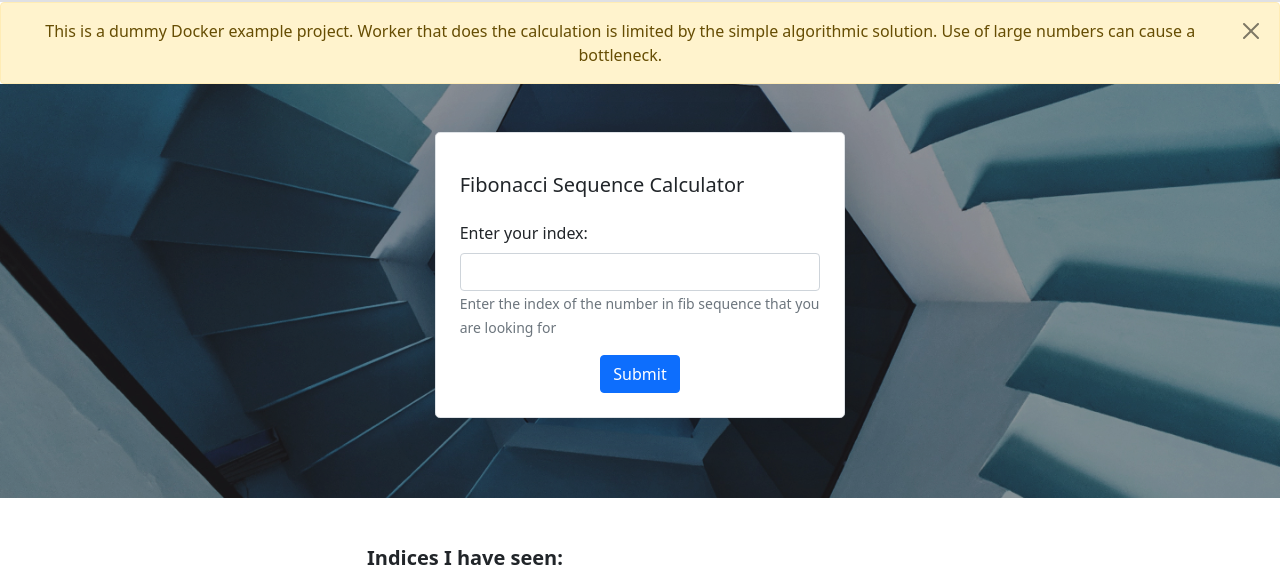
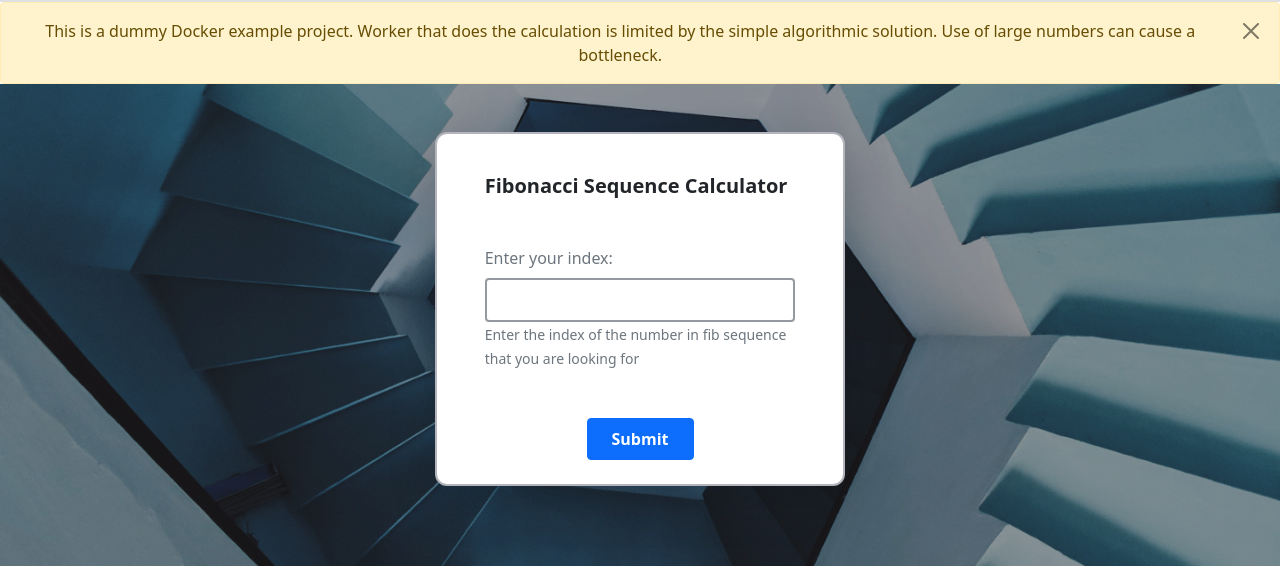
Before and after one commit to Manojlovic1998/running-multi-container-app-on-k8s, a React (Create React App) app in the folder client/: page / in a window 1280 px wide. Shown: the part 82-650 px from the top of the page. Built offline with nearby package versions, Linux system fonts and the light colour scheme; no server answers.

Commit message:
Add custom style to IndexForm component

```diff
--- /dev/null
+++ b/client/src/Components/Forms/IndexForm.css
@@ -0,0 +1,37 @@
+.form-wrapper {
+  border: 2px solid rgba(4, 9, 33, 0.3);
+  border-radius: 12px;
+}
+
+.input-label {
+  color: #6c757d;
+}
+
+.index-input.form-control {
+  max-width: 349px;
+  min-height: 44px;
+  border: 2px solid rgba(4, 9, 33, 0.42);
+}
+
+.form-group-wrapper {
+  max-width: 349px;
+  margin: auto;
+}
+
+/* Chrome, Safari, Edge, Opera */
+input::-webkit-outer-spin-button,
+input::-webkit-inner-spin-button {
+  -webkit-appearance: none;
+  margin: 0;
+}
+
+/* Firefox */
+input[type="number"] {
+  -moz-appearance: textfield;
+}
+
+.form-heading {
+  max-width: 349px;
+  margin-left: auto;
+  margin-right: auto;
+}
--- a/client/src/Components/Forms/IndexForm.js
+++ b/client/src/Components/Forms/IndexForm.js
@@ -1,31 +1,39 @@
 import React from "react";
 import { Form, Button, Col } from "react-bootstrap";
-
+import "./IndexForm.css";
 const IndexForm = (props) => {
   return (
     <Col
       lg={4}
       md={5}
       sm={7}
-      className={"mx-auto shadow-lg py-4 px-4 rounded-3 border bg-white"}
+      className={"mx-auto shadow-lg py-4 px-5 bg-white form-wrapper"}
     >
-      <h1 className={"fs-5 mb-4 mt-3"}>Fibonacci Sequence Calculator</h1>
+      <h1 className={"fs-5 mb-5 mt-3 fw-bolder form-heading"}>
+        Fibonacci Sequence Calculator
+      </h1>
       <Form onSubmit={props.onIndexSubmit}>
-        <Form.Group>
-          <Form.Label htmlFor="index">Enter your index:</Form.Label>
-          <Form.Control
-            type="text"
+        <Form.Group className={"form-group-wrapper"}>
+          <Form.Label htmlFor="index" className={"input-label"}>
+            Enter your index:
+          </Form.Label>
+          <input
+            type="number"
             id="index"
             value={props.index}
             onChange={(event) => props.setIndex(event.target.value)}
+            className={"index-input form-control"}
+            min={"0"}
           />
-          <Form.Text>
+          <Form.Text className="form-text">
             Enter the index of the number in fib sequence that you are looking
             for
           </Form.Text>
         </Form.Group>
         <div className={"text-end text-lg-center"}>
-          <Button className={"mt-3"}>Submit</Button>
+          <Button className={"mt-5 fw-bolder py-2 px-4"} type="submit">
+            Submit
+          </Button>
         </div>
       </Form>
     </Col>
```
